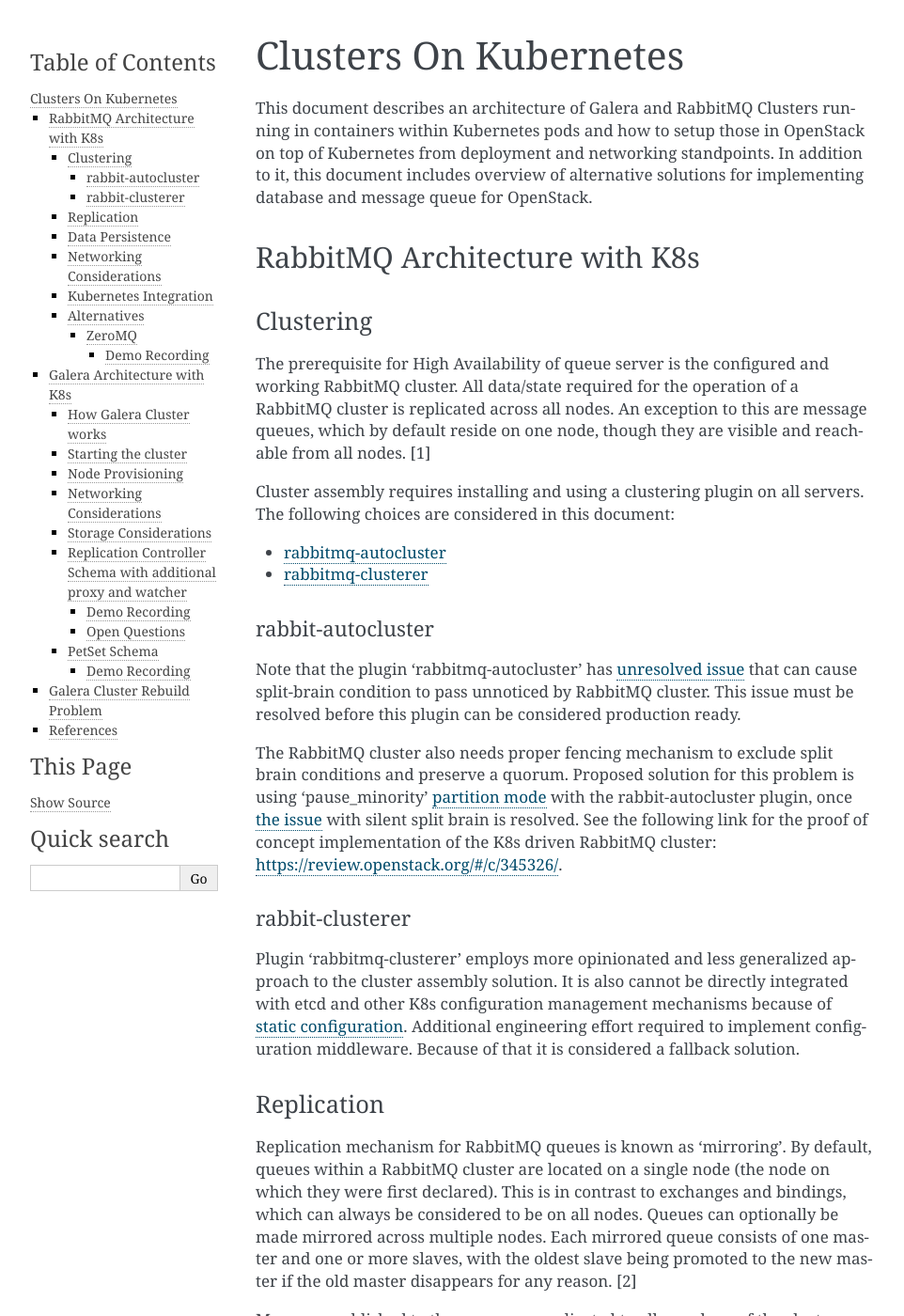
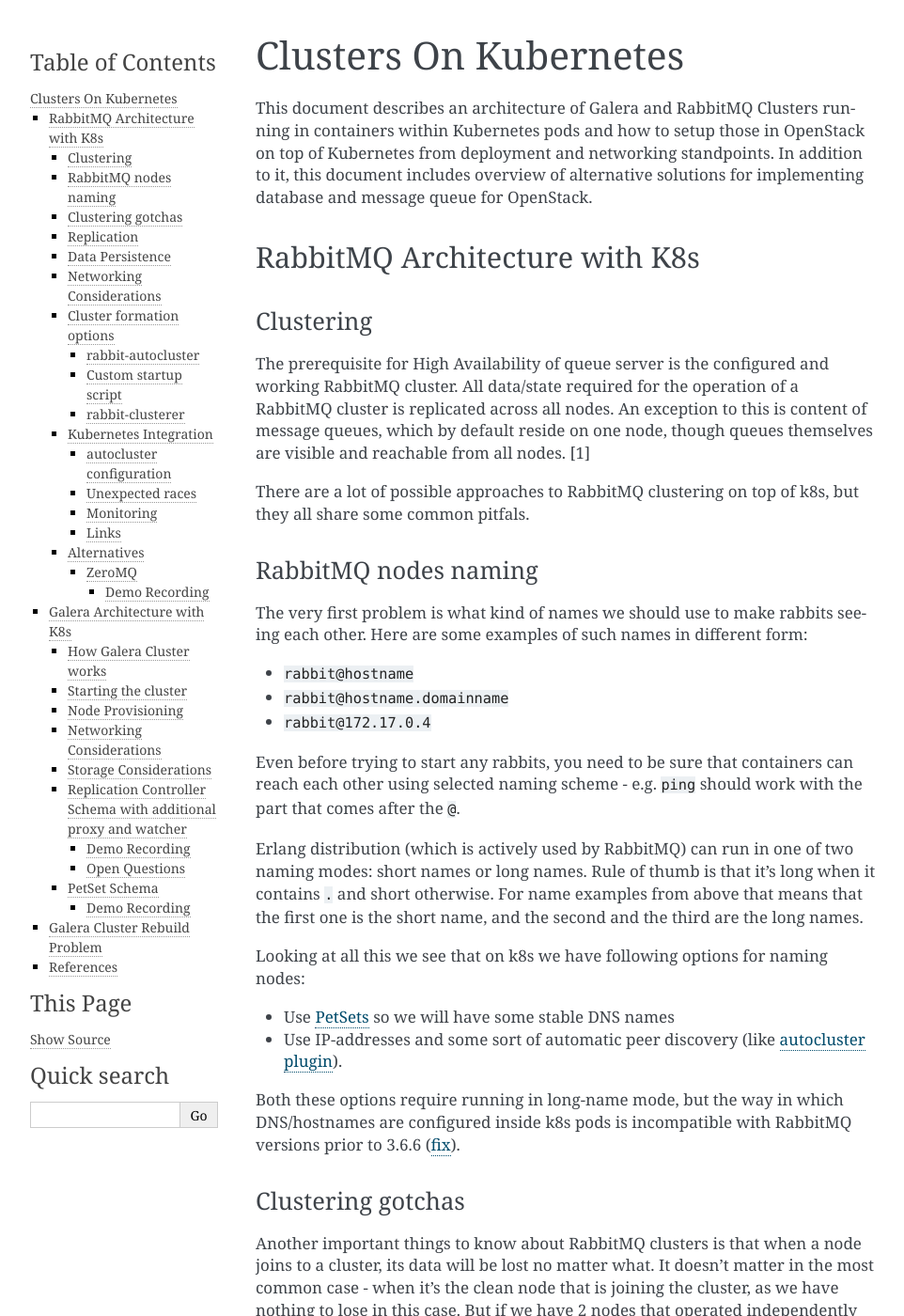
Before and after one commit to openstack-archive/fuel-ccp, a Sphinx documentation site: the page built from doc/source/design/clusters_on_k8s.rst, in a window 1280 px wide and 1400 px high. Shown: the whole window at 94% size, without its empty margins (148-1110 px from the left). Built offline with Sphinx 7.4.7, drawn with Linux system fonts in a browser that asks for light colours; some of the changed text lies outside the part shown.

Commit message:
Update RabbitMQ design docs
According to what was actually done

Change-Id: Iec926624516989689d13fcbf07f97c19c4dd5b7e

```diff
--- a/doc/source/design/clusters_on_k8s.rst
+++ b/doc/source/design/clusters_on_k8s.rst
@@ -20,60 +20,85 @@
 The prerequisite for High Availability of queue server is the configured
 and working RabbitMQ cluster. All data/state required for the operation
 of a RabbitMQ cluster is replicated across all nodes. An exception to
-this are message queues, which by default reside on one node, though
-they are visible and reachable from all nodes. [1]
+this is content of message queues, which by default reside on one node, though
+queues themselves are visible and reachable from all nodes. [1]
 
-Cluster assembly requires installing and using a clustering plugin on
-all servers. The following choices are considered in this document:
+There are a lot of possible approaches to RabbitMQ clustering on top
+of k8s, but they all share some common pitfals.
 
--  `rabbitmq-autocluster <https://github.com/aweber/rabbitmq-autocluster>`__
+RabbitMQ nodes naming
+~~~~~~~~~~~~~~~~~~~~~
 
--  `rabbitmq-clusterer <https://github.com/rabbitmq/rabbitmq-clusterer>`__
+The very first problem is what kind of names we should use to make
+rabbits seeing each other. Here are some examples of such names in
+different form:
 
-rabbit-autocluster
-^^^^^^^^^^^^^^^^^^
+- ``rabbit@hostname``
 
-Note that the plugin 'rabbitmq-autocluster' has `unresolved
-issue <https://github.com/aweber/rabbitmq-autocluster/issues/73>`__
-that can cause split-brain condition to pass unnoticed by RabbitMQ
-cluster. This issue must be resolved before this plugin can be
-considered production ready.
+- ``rabbit@hostname.domainname``
 
-The RabbitMQ cluster also needs proper fencing mechanism to exclude
-split brain conditions and preserve a quorum. Proposed solution for this
-problem is using 'pause\_minority' `partition
-mode <https://www.rabbitmq.com/partitions.html>`__ with the
-rabbit-autocluster plugin, once `the
-issue <https://www.google.com/url?q=https://github.com/aweber/rabbitmq-autocluster/issues/73&sa=D&ust=1470686640249000&usg=AFQjCNG0W3j1LOtbiKaiwc7Qtp-DQYCbfQ>`__
-with silent split brain is resolved. See the following link for the
-proof of concept implementation of the K8s driven RabbitMQ cluster:
-`https://review.openstack.org/#/c/345326/ <https://review.openstack.org/#/c/345326/>`__.
+- ``rabbit@172.17.0.4``
 
-rabbit-clusterer
-^^^^^^^^^^^^^^^^
+Even before trying to start any rabbits, you need to be sure that
+containers can reach each other using selected naming scheme -
+e.g. ``ping`` should work with the part that comes after the ``@``.
 
-Plugin 'rabbitmq-clusterer' employs more opinionated and less
-generalized approach to the cluster assembly solution. It is also cannot
-be directly integrated with etcd and other K8s configuration management
-mechanisms because of `static
-configuration <https://github.com/rabbitmq/rabbitmq-clusterer/blob/master/README.md#cluster-configuration>`__.
-Additional engineering effort required to implement configuration
-middleware. Because of that it is considered a fallback solution.
+Erlang distribution (which is actively used by RabbitMQ) can run in
+one of two naming modes: short names or long names. Rule of thumb is
+that it's long when it contains ``.`` and short otherwise. For name
+examples from above that means that the first one is the short name,
+and the second and the third are the long names.
+
+Looking at all this we see that on k8s we have following options for
+naming nodes:
+
+- Use `PetSets <http://kubernetes.io/docs/user-guide/petset/>`_ so we
+  will have some stable DNS names
+
+- Use IP-addresses and some sort of automatic peer discovery (like
+  `autocluster plugin
+  <https://github.com/aweber/rabbitmq-autocluster/>`_).
+
+Both these options require running in long-name mode, but the way in
+which DNS/hostnames are configured inside k8s pods is incompatible
+with RabbitMQ versions prior to 3.6.6 (`fix
+<https://github.com/rabbitmq/rabbitmq-server/issues/890/>`_).
+
+Clustering gotchas
+~~~~~~~~~~~~~~~~~~
+
+Another important things to know about RabbitMQ clusters is that
+when a node joins to a cluster, its data will be lost no matter
+what. It doesn't matter in the most common case - when it's the
+clean node that is joining the cluster, as we have nothing to
+lose in this case. But if we have 2 nodes that operated
+independently for some time and accumulated some data, there is no
+way to join them without any loss (note that restoring a cluster
+after network-split or node outage is just a special case of the
+same thing and also happens with data loss). For a specific workload you
+can invent some workarounds, like draining (manually or
+automatically) the nodes that are bound to be reset. But there is
+just no way for making such solution robust, automatic and
+universal.
+
+So our choice of automatic clustering solution is heavily
+influenced by kind of data loss we can tolerate for our
+concrete workloads.
 
 Replication
 ~~~~~~~~~~~
 
 Replication mechanism for RabbitMQ queues is known as 'mirroring'. By
-default, queues within a RabbitMQ cluster are located on a single node
+default, queue content within a RabbitMQ cluster is located on a single node
 (the node on which they were first declared). This is in contrast to
 exchanges and bindings, which can always be considered to be on all
-nodes. Queues can optionally be made mirrored across multiple nodes.
+nodes. Queue content can optionally be mirrored across multiple nodes.
 Each mirrored queue consists of one master and one or more slaves, with
 the oldest slave being promoted to the new master if the old master
 disappears for any reason. [2]
 
 Messages published to the queue are replicated to all members of the
-cluster. Consumers are connected to the master regardless of which node
+cluster. Consumers are interacting with the master regardless of which node
 they connect to, with slave nodes dropping messages that have been
 acknowledged at the master. Queue mirroring therefore aims to enhance
 availability, but does not distribute load across nodes (all
@@ -81,8 +106,12 @@
 using mirroring in RabbitMQ actually reduces the availability of queues
 by dropping performance by about 2 times in `performance
 tests <http://docs.openstack.org/developer/performance-docs/test_results/mq/rabbitmq/index.html>`__.
-See below for the list of issues identified in the RabbitMQ mirroring
-implementation. [6-13]
+
+Also there was significant amount of bugs in mirroring
+implementation that in the end had lead to unnecessary node
+restarts. See below the partial list of such bugs [6-13]. RabbitMQ
+3.6.6 is a lot more stable in that respect, but we cannot be sure that
+all those issues were rooted out.
 
 There are two main types of messages in OpenStack:
 
@@ -125,42 +154,162 @@
 Networking Considerations
 ~~~~~~~~~~~~~~~~~~~~~~~~~
 
-RabbitMQ nodes address each other using domain names, either short or
-fully-qualified (FQDNs). Therefore hostnames of all cluster members must
-be resolvable from all cluster nodes, as well as machines on which
-command line tools such as rabbitmqctl might be used.
+Clustering is meant to be used across LAN. It is not recommended to
+run clusters that span across WAN.
 
-RabbitMQ clustering has several modes of dealing with `network
-partitions <https://www.rabbitmq.com/partitions.html>`__, primarily
-consistency oriented. Clustering is meant to be used across LAN. It is
-not recommended to run clusters that span WAN. The
-`Shovel <https://www.rabbitmq.com/shovel.html>`__ or
-`Federation <https://www.rabbitmq.com/federation.html>`__ plugins are
-better solutions for connecting brokers across a WAN. Note that `Shovel
-and Federation are not equivalent to
-clustering <https://www.rabbitmq.com/distributed.html>`__. [1]
+The `Shovel <https://www.rabbitmq.com/shovel.html>`__ or `Federation
+<https://www.rabbitmq.com/federation.html>`__ plugins are better
+solutions for connecting brokers across a WAN. Note that `Shovel and
+Federation are not equivalent to clustering
+<https://www.rabbitmq.com/distributed.html>`__ and they are not
+suitable for RPC workloads. [1]
+
+Cluster formation options
+~~~~~~~~~~~~~~~~~~~~~~~~~
+Here are some of our options.
+
+rabbit-autocluster
+^^^^^^^^^^^^^^^^^^
+`rabbitmq-autocluster <https://github.com/aweber/rabbitmq-autocluster>`__
+
+
+Custom startup script
+^^^^^^^^^^^^^^^^^^^^^
+
+We can implement something like `OCF script
+<https://github.com/rabbitmq/rabbitmq-server-release/blob/master/scripts/rabbitmq-server-ha.ocf>`_.
+With the guarantees provided by PetSets that only one node is
+performing startup at any given time it should work reasonably well.
+
+rabbit-clusterer
+^^^^^^^^^^^^^^^^
+
+`rabbitmq-clusterer <https://github.com/rabbitmq/rabbitmq-clusterer>`__
+
+Plugin 'rabbitmq-clusterer' employs more opinionated and less
+generalized approach to the cluster assembly solution. It also cannot
+be directly integrated with etcd and other K8s configuration management
+mechanisms because of `static
+configuration <https://github.com/rabbitmq/rabbitmq-clusterer/blob/master/README.md#cluster-configuration>`__.
+Additional engineering efforts are required to implement configuration
+middleware. Because of that it is considered a fallback solution.
 
 Kubernetes Integration
 ~~~~~~~~~~~~~~~~~~~~~~
-
-Clustering plugins need configuration data about other nodes in the
-cluster. This data might be passed via etcd to RabbitMQ startup scripts.
-ConfigMaps are used to pass the data into containers by Kubernetes
-orchestration.
-
-The RabbitMQ server pods shall be configured as a DaemonSet with
-corresponding service. Physical nodes shall be labelled so as to run the
-containers with RabbitMQ on dedicated nodes, one pod per node (as per
-DaemonSet), or co-located with other control plane services.
-
-PetSets are not required to facilitate the RabbitMQ cluster as the
-servers are stateless, as described above.
 
 Proposed solution for running RabbitMQ cluster under Kubernetes is a
 `DaemonSet <http://kubernetes.io/docs/admin/daemons/>`__ with node
 labels to specify which nodes will run RabbitMQ servers. This will allow
 to move the cluster onto a set of dedicated nodes, if necessary, or run
 them on the same nodes as the other control plane components.
+
+Assuming that we've solved all naming-related problems and can cluster
+your rabbits manually using ``rabbitmqctl``, it's time to make our
+cluster assembly automatic. Bearing all the considerations from the
+above in mind, we can start desiging our solution. The less state the
+better, so using IP-addresses is preferable to using PetSets. And the
+autocluster plugin is our obvious candidate for forming a cluster from
+a bunch of dynamic disposable nodes.
+
+autocluster configuration
+^^^^^^^^^^^^^^^^^^^^^^^^^
+
+Going through `autocluster documentation
+<https://github.com/aweber/rabbitmq-autocluster/wiki/General%20Settings>`_
+we end setting the following configuration options:
+
+- ``{backend, etcd}`` - it's almost arbitary choice, ``consul`` or
+  ``k8s`` would work as well. The only reason for choosing it -
+  it is easier to test. You can download ``etcd`` binary,
+  run it without any parameters and just start forming clusters on
+  localhost.
+
+- ``{autocluster_failure, stop}`` - pod that failed to join the
+  cluster is useless for us, so bail out and hope that next
+  restart will happen in a more friendly environment
+
+- ``{cluster_cleanup, true}``, ``{cleanup_interval, 30}``,
+  ``{cleanup_warn_only, false}``, ``{etcd_ttl, 15}``. Node is
+  registered in etcd only after it's successfully joined the cluster
+  and fully started up. This registration TTL is constantly
+  updated while the node is alive. If the node dies (or fails to
+  update TTL in any other way), it's forcefully kicked from the
+  cluster. So even if the failed node will be restarted with the
+  same IP, it'll be able to join cluster afresh.
+
+Unexpected races
+^^^^^^^^^^^^^^^^
+
+If you've tried assembling a cluster several times with the config
+from above, you could've noticed that sometimes it can assemble
+several different unconnected clusters. This happens because the only
+protection against startup races in autocluster is some random delay
+during node startup - and with a very bad timing every node can decide
+that it is the first node (i.e. there is no other records in etcd) and
+just start in unclustered mode.
+
+This problem lead to the developement of a pretty big `patch
+<https://github.com/aweber/rabbitmq-autocluster/pull/98>`_ for
+autocluster. It adds proper startup locking - node acquires startup
+lock early in startup, and releases it only after it had properly
+registered itself in backend. Only ``etcd`` backend is supported at
+the moment, but others can be added easily (by implementing just 2 new
+callbacks in a backend module).
+
+Another solution to that problem are k8s PetSets, as they can
+perform startup orchestration - with only one node performing
+startup at any given time. But they are currently considered alpha
+feature. And the patch above provides provides this functionality
+for everyone, not only for k8s users.
+
+Monitoring
+^^^^^^^^^^
+The only thing left to make our cluster run unattended is adding
+some monitoring. We need to monitor both rabbit's health and
+whether it's properly clustered with the rest of nodes.
+
+You may remember the times when ``rabbitmqctl list_queues`` /
+``rabbitmqctl list_channels`` were used as a method of monitoring. But
+it's a very bad method: it can't distinguish local and remote problems
+and it creates significant network load. Luckily `RabbitMQ 3.6.4
+<https://github.com/rabbitmq/rabbitmq-server/issues/818>`_ introduced
+new command ``rabbitmqctl node_health_check``, which currently is the
+best way to check the health of any single RabbitMQ node.
+
+Checking whether node is properly clustered requires several checks:
+
+- it is clustered with the best node registered in autocluster
+  backend (i.e. the node that new nodes will attempt to join to,
+  currently it is first alive node in alphabetical order)
+
+- even when node is properly clustered with the discovery node,
+  their data can still be in diverged state. And this check is not
+  transitive, so we need to check partitions list both on the
+  current node and on the discovery node.
+
+All this clustering checks are implemented in separate `commit
+<https://github.com/Mirantis/rabbitmq-autocluster/commit/5fee57752a0788bd2358d3f09eae76d4da67f039>`_
+and can be invoked using::
+
+    rabbitmqctl eval 'autocluster:cluster_health_check_report().'
+
+Using this 2 ``rabbitmqctl`` commands we can detect any problem with
+our rabbit node and stop it immediately, so k8s will have a chance
+to do its restarting magic.
+
+Links
+^^^^^
+
+If you want to replicate such setup yourself, you'll need a recent
+version of `RabbitMQ
+<https://github.com/rabbitmq/rabbitmq-server/releases/tag/rabbitmq_v3_6_6>`_
+and `the custom release of the autocluster plugin
+<https://github.com/Mirantis/rabbitmq-autocluster/releases/tag/0.6.1.950>`_
+(as the startup locking patch is not yet accepted upstream).
+
+You can also look into `exact code and config files
+<https://github.com/openstack/fuel-ccp-rabbitmq/tree/master/service/files>`_
+that are used by Fuel CCP, they should be pretty self explanatory.
 
 Alternatives
 ~~~~~~~~~~~~
@@ -509,6 +658,8 @@
 
 13. `https://github.com/rabbitmq/rabbitmq-server/pull/431 <https://github.com/rabbitmq/rabbitmq-server/pull/431>`__
 
+
+
 .. |image0| image:: media/image01.png
    :width: 6.50000in
    :height: 3.51389in
```
